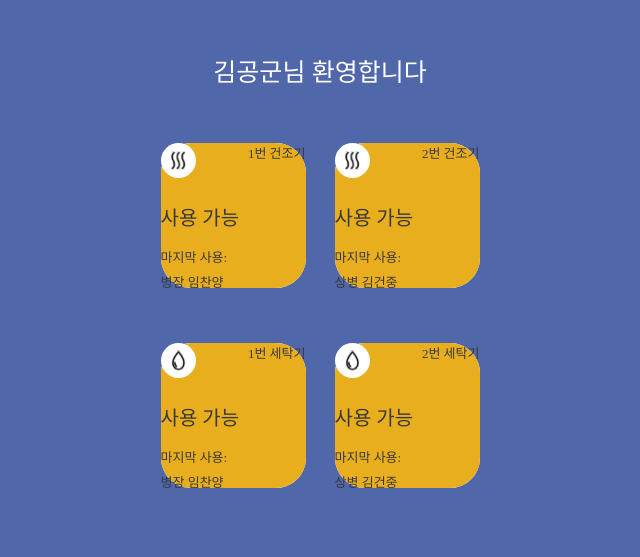
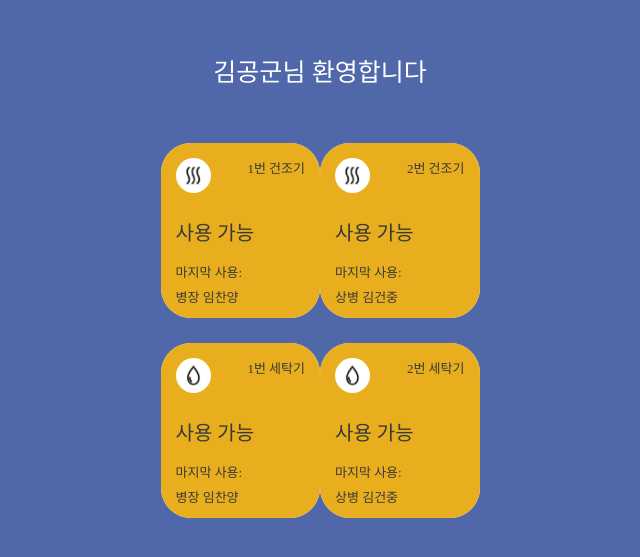
Before and after one commit to albert-yim/tanyak-laundry, a React (Create React App) app: page / in a window 1280 px wide. Shown: the part 103-660 px from the top of the page, without its empty margins (320-960 px from the left). Built offline with nearby package versions, Linux system fonts and the light colour scheme; a web font is replaced by a local one.

Commit message:
added onClick props to LaunDryerButton

```diff
--- a/src/components/LaunDryerButton/LaunDryerButton.module.scss
+++ b/src/components/LaunDryerButton/LaunDryerButton.module.scss
@@ -7,6 +7,7 @@
   display: flex;
   flex-direction: column;
   position: relative;
+  padding: 15px;
 
   .progress {
     position: absolute;
--- a/src/components/LaunDryerButton/LaunDryerButton.tsx
+++ b/src/components/LaunDryerButton/LaunDryerButton.tsx
@@ -10,6 +10,7 @@ type User = {
   rank: "병장" | "상병" | "일병" | "이병";
 };
 type LaunDryerButton = {
+  onClick: () => void;
   type: "laundry" | "dryer";
   typeNumber: 1 | 2 | 3 | 4;
   user: User;
@@ -18,6 +19,7 @@ type LaunDryerButton = {
 };
 
 export default function LaunDryerButton({
+  onClick,
   type,
   typeNumber,
   user,
@@ -32,7 +34,7 @@ export default function LaunDryerButton({
     return isUsed;
   }, [endTime]);
   return (
-    <div className={styles.wrapper}>
+    <div className={styles.wrapper} onClick={onClick}>
       <div className={styles.progress} />
       <div className={styles.header}>
         <div className={styles.iconWrapper}>
@@ -65,6 +67,7 @@ export function LaunDryerButtonTest() {
       }}
     >
       <LaunDryerButton
+        onClick= {()=>console.log("Clicked!")}
         type="laundry"
         typeNumber={1}
         user={USER1}
@@ -72,6 +75,7 @@ export function LaunDryerButtonTest() {
         endTime={"2024-09-03T23:59:59"}
       />
       <LaunDryerButton
+        onClick= {()=>console.log("Clicked!")}
         type="dryer"
         typeNumber={3}
         user={USER1}
--- a/src/pages/Main/Main.tsx
+++ b/src/pages/Main/Main.tsx
@@ -1,4 +1,4 @@
-import React from "react";
+import React, {useState} from "react";
 import styles from "./Main.module.scss";
 import LaunDryerButton from "../../components/LaunDryerButton/LaunDryerButton";
 import Modal from "../../components/Modal/Modal";
@@ -89,17 +89,17 @@ const DRYERS: Dryer[] = [
 
 
 export default function Main({ userName }: MainType) {
-
+  const [modalVisible, setModalVisible] = useState(false);
   return (
     <div className={styles.mainWrapper}>
       <span className={styles.mainText}>{userName}님 환영합니다</span>
 
       <div className={styles.machineWrapper}>
-        {DRYERS.slice(0,2).map((dryer)=>(<LaunDryerButton key={`dryer-${dryer.position}`} type={"dryer"} typeNumber={dryer.position} user={dryer.user} startTime={dryer.startTime} endTime={dryer.endTime}/>))}
+        {DRYERS.slice(0,2).map((dryer)=>(<LaunDryerButton key={`dryer-${dryer.position}`} onClick={() => setModalVisible(true)} type={"dryer"} typeNumber={dryer.position} user={dryer.user} startTime={dryer.startTime} endTime={dryer.endTime}/>))}
       </div>
 
       <div className={styles.machineWrapper}>
-        {LAUNDRIES.slice(0,2).map((laundry)=>(<LaunDryerButton key={`laundry-${laundry.position}`} type={"laundry"} typeNumber={laundry.position} user={laundry.user} startTime={laundry.startTime} endTime={laundry.endTime}/>))}
+        {LAUNDRIES.slice(0,2).map((laundry)=>(<LaunDryerButton key={`laundry-${laundry.position}`} onClick={() => setModalVisible(true)} type={"laundry"} typeNumber={laundry.position} user={laundry.user} startTime={laundry.startTime} endTime={laundry.endTime}/>))}
       </div>
     </div>
   );
```
